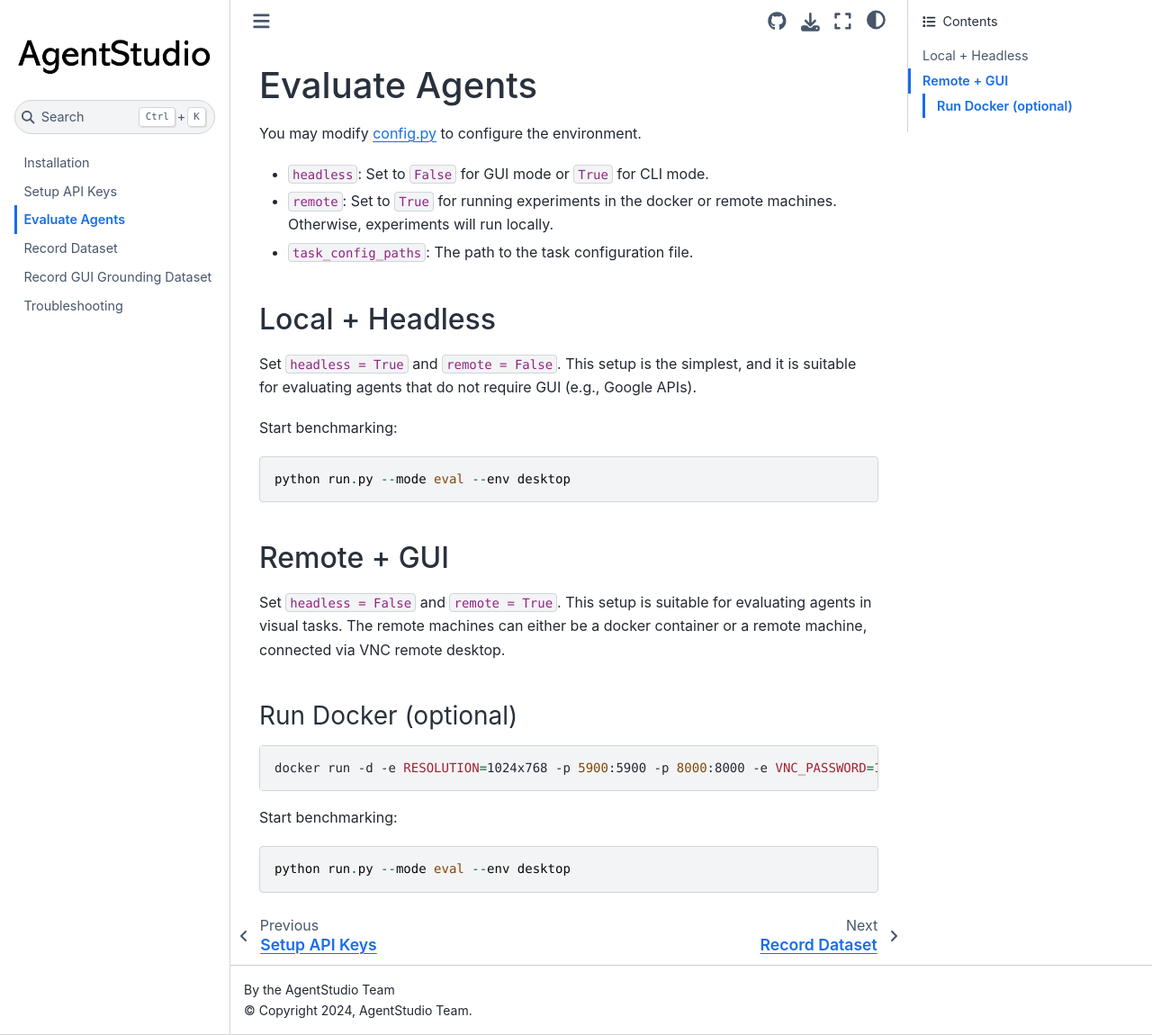
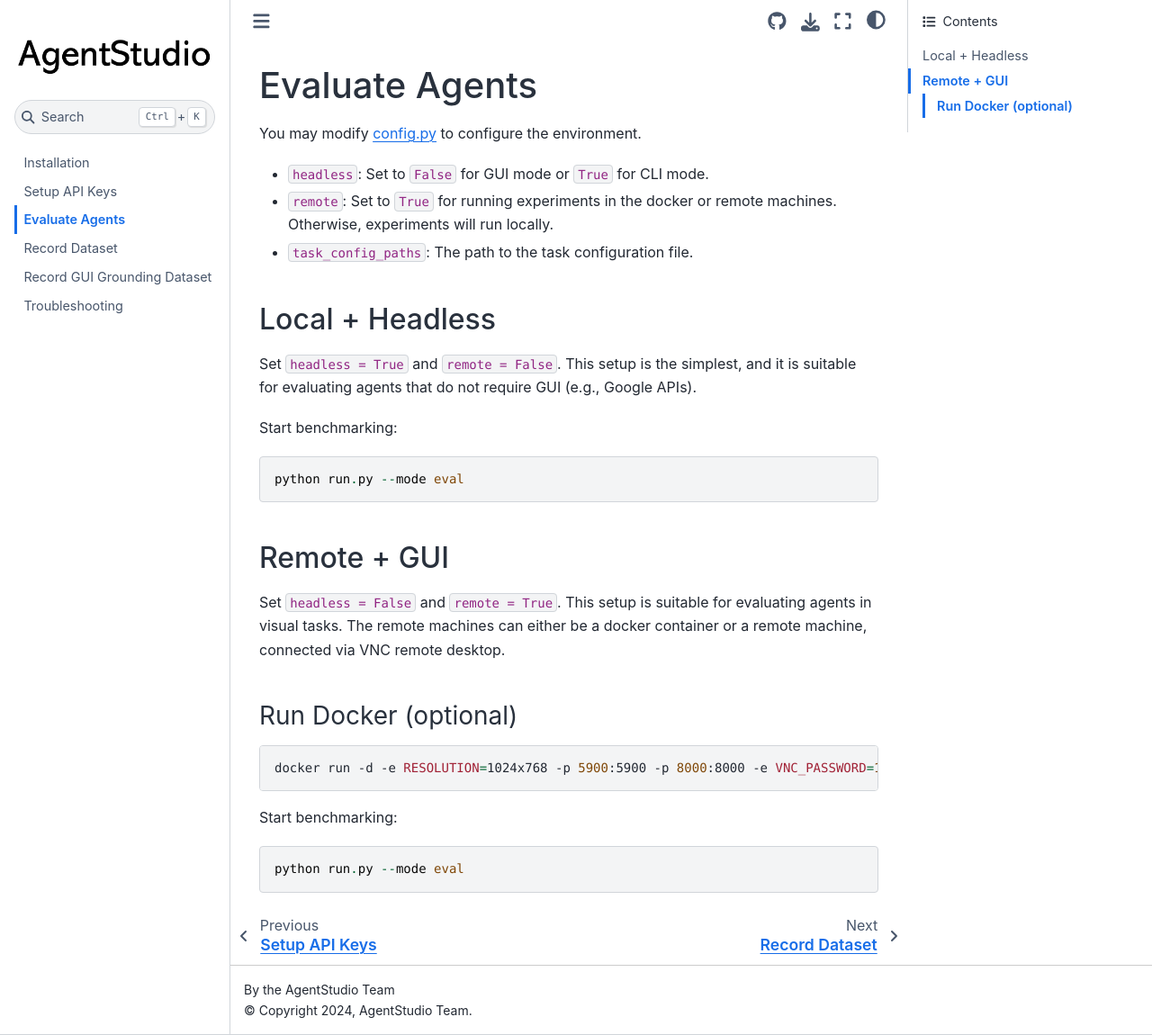
Before and after one commit to computer-agents/agent-studio, a Sphinx documentation site: the page built from docs/source/getting_started/evaluate_agents.rst, in a window 1280 px wide and 1150 px high. Shown: the whole window at 90% size. Built offline with Sphinx 7.4.7 and the Sphinx Book theme 1.1.4, drawn with Linux system fonts in a browser that asks for light colours.

Commit message:
Fix self-eval prompt and update doc

```diff
--- a/docs/source/getting_started/evaluate_agents.rst
+++ b/docs/source/getting_started/evaluate_agents.rst
@@ -16,7 +16,7 @@
 
 Start benchmarking::
 
-    python run.py --mode eval --env desktop
+    python run.py --mode eval
 
 Remote + GUI
 ------------
@@ -32,4 +32,4 @@
 
 Start benchmarking::
 
-    python run.py --mode eval --env desktop
+    python run.py --mode eval
--- a/docs/source/getting_started/start_recording.rst
+++ b/docs/source/getting_started/start_recording.rst
@@ -5,7 +5,7 @@
 
 Start recording::
 
-    python run.py --mode record --env desktop
+    python run.py --mode record
 
 The first screen is a task configuration interface, where you can create a new task or load an existing task. The task configuration interface is shown below:
 
```
Also changed, not shown: 2 other files.
